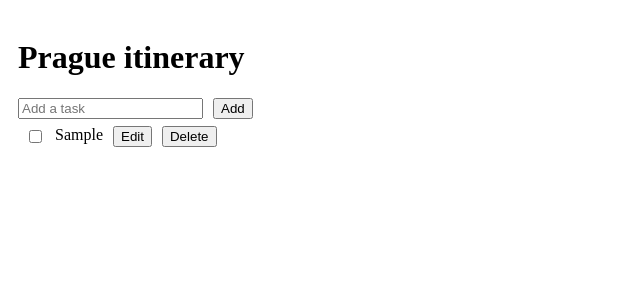
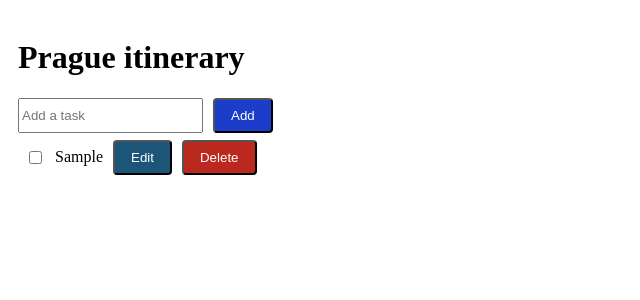
Before and after one commit to ElamCanoJala/bootcamp-frontend-25, a React (Vite) app: page / in a window 1280 px wide. Both pictures are taken after typing "Sample" into the empty fields and a click on the button "Add". Shown: the top 300 px of the page, without its empty margins (0-640 px from the left). Built offline with nearby package versions, Linux system fonts and the light colour scheme.

Commit message:
add button atom and style

```diff
--- /dev/null
+++ b/src/atoms/Button.css
@@ -0,0 +1,30 @@
+.save {
+  background-color: #4caf50;
+  color: white;
+  padding: 0.5rem 1rem;
+  cursor: pointer;
+  border-radius: 4px;
+}
+.edit {
+  background-color: #1b5577;
+  color: white;
+  padding: 0.5rem 1rem;
+  cursor: pointer;
+  border-radius: 4px;
+}
+
+.delete {
+  background-color: #bb281e;
+  color: white;
+  padding: 0.5rem 1rem;
+  cursor: pointer;
+  border-radius: 4px;
+}
+
+.add {
+  background-color: #1c3cca;
+  color: rgb(255, 255, 255);
+  padding: 0.5rem 1rem;
+  cursor: pointer;
+  border-radius: 4px;
+}
--- /dev/null
+++ b/src/atoms/Button.jsx
@@ -0,0 +1,11 @@
+import "./Button.css";
+
+const Button = ({ onclick, text, style }) => {
+  return (
+    <button onClick={onclick} className={style}>
+      {text}
+    </button>
+  );
+};
+
+export default Button;
--- a/src/atoms/TodoItem.jsx
+++ b/src/atoms/TodoItem.jsx
@@ -1,4 +1,5 @@
 import React, { useState } from "react";
+import Button from "./Button";
 
 const TodoItem = ({ todo, onToggle, onDelete, onEdit }) => {
   const [isEditing, setIsEditing] = useState(false);
@@ -12,7 +13,14 @@ const TodoItem = ({ todo, onToggle, onDelete, onEdit }) => {
   };
 
   return (
-    <div style={{ display: "flex", gap: "10px", margin: "7px" }}>
+    <div
+      style={{
+        display: "flex",
+        gap: "10px",
+        margin: "7px",
+        alignItems: "center",
+      }}
+    >
       <input
         type="checkbox"
         checked={todo.completed}
@@ -28,8 +36,18 @@ const TodoItem = ({ todo, onToggle, onDelete, onEdit }) => {
           {todo.text}
         </span>
       )}
-      <button onClick={handleEdit}>{isEditing ? "Save" : "Edit"}</button>
-      <button onClick={() => onDelete(todo.id)}>Delete</button>
+      <Button
+        onclick={handleEdit}
+        text={isEditing ? "Save" : "Edit"}
+        style={isEditing ? "save" : "edit"}
+      />
+      <Button
+        onclick={() => onDelete(todo.id)}
+        text="Delete"
+        style={"delete"}
+      />
+      {/* <button onClick={handleEdit}>{isEditing ? "Save" : "Edit"}</button>
+      <button onClick={() => onDelete(todo.id)}>Delete</button> */}
     </div>
   );
 };
--- a/src/organisms/TodoCard.jsx
+++ b/src/organisms/TodoCard.jsx
@@ -1,5 +1,6 @@
 import React, { useState } from "react";
 import TodoItem from "../atoms/TodoItem";
+import Button from "../atoms/Button";
 
 const TodoCard = () => {
   const [todos, setTodos] = useState([]);
@@ -37,7 +38,8 @@ const TodoCard = () => {
             if (e.key === "Enter") addTodo();
           }}
         />
-        <button onClick={addTodo}>Add</button>
+        <Button onclick={addTodo} text={"Add"} style={"add"} />
+        {/*  <button onClick={addTodo}>Add</button> */}
       </div>
 
       <div>
```
